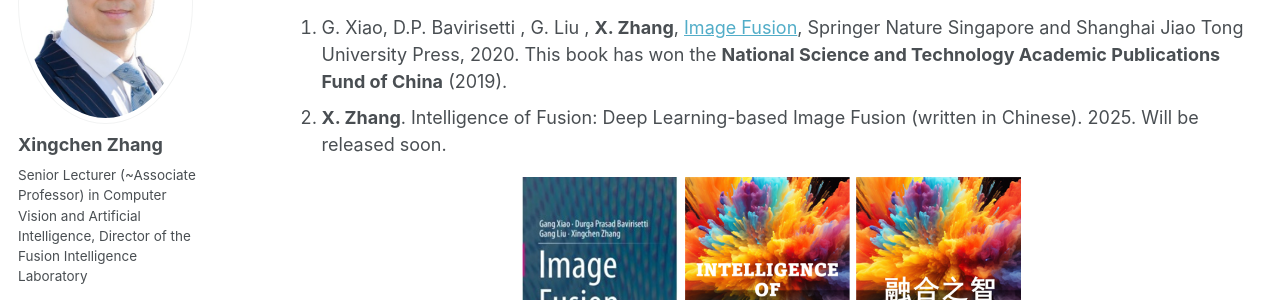
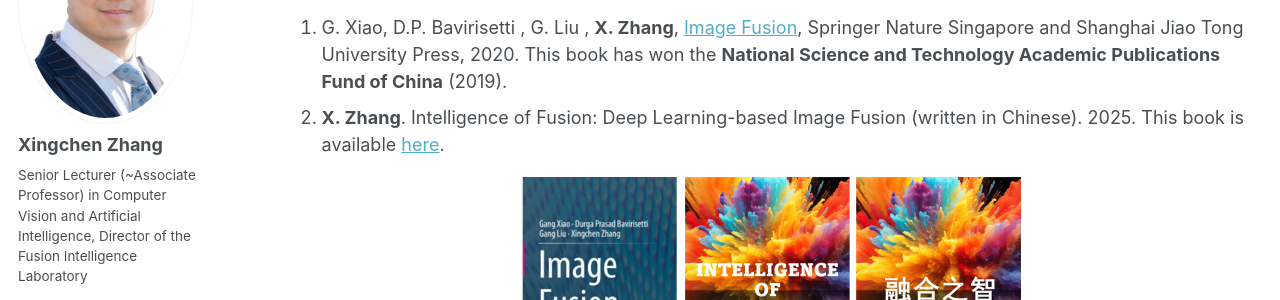
Before and after one commit to xingchenzhang/xingchenzhang.github.io, a Jekyll site: the page built from _pages/publications.md, in a window 1280 px wide and 900 px high, scrolled down 1113 px. Shown: the part 153-453 px from the top of the window. Built offline with Jekyll 4.4.1, drawn with Linux system fonts in a browser that asks for light colours.

Commit message:
update book info

```diff
--- a/_pages/publications.md
+++ b/_pages/publications.md
@@ -43,7 +43,7 @@ Books
 ---------------------
 
 1. G. Xiao, D.P. Bavirisetti , G. Liu , **X. Zhang**, [Image Fusion](https://link.springer.com/book/10.1007/978-981-15-4867-3), Springer Nature Singapore and Shanghai Jiao Tong University Press, 2020. This book has won the **National Science and Technology Academic Publications Fund of China** (2019).
-2. **X. Zhang**. Intelligence of Fusion: Deep Learning-based Image Fusion (written in Chinese). 2025. Will be released soon.
+2. **X. Zhang**. Intelligence of Fusion: Deep Learning-based Image Fusion (written in Chinese). 2025. This book is available [here](https://xingchenzhang.github.io/imagefusionbook/).
 
 <div style="display: flex; justify-content: center;">
   <img src="/images/fusion-books.png" alt="image1" width="500">
```
Also changed, not shown: _pages/about.md (+7 -8 lines).
